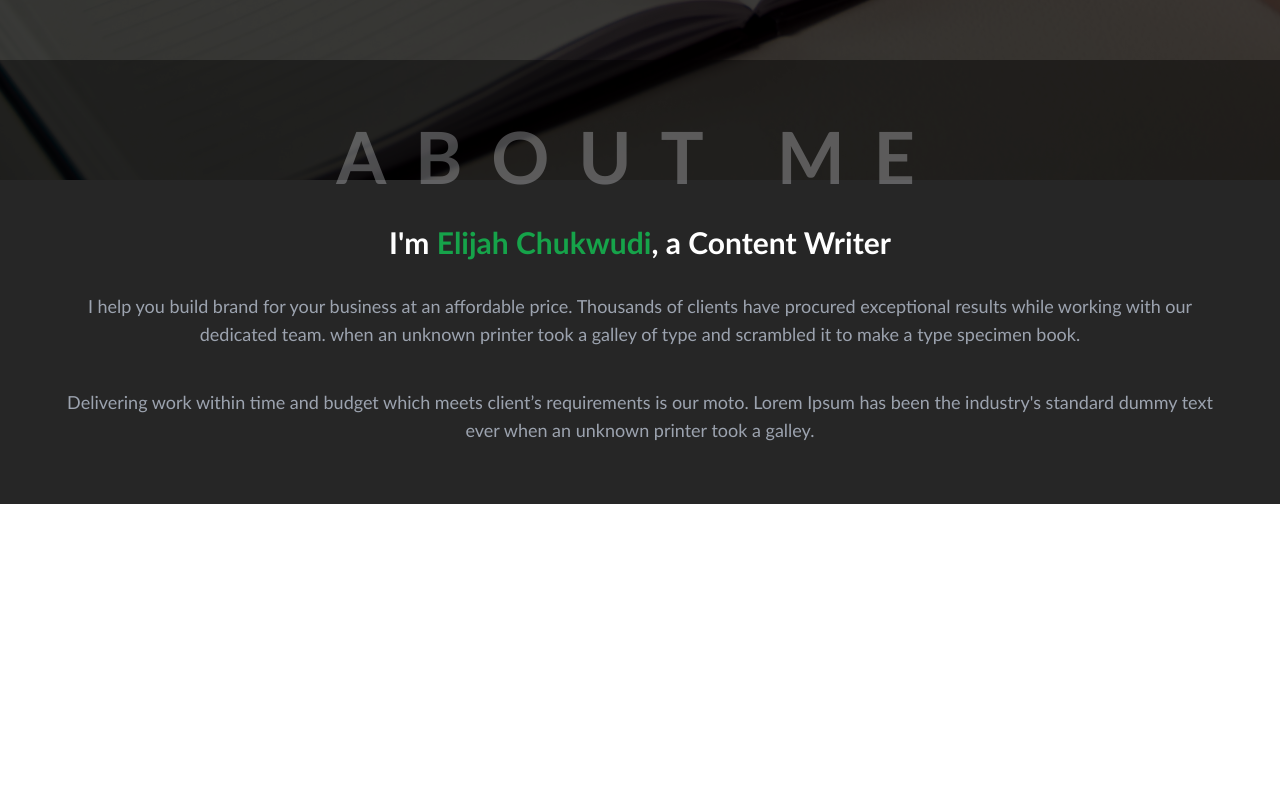
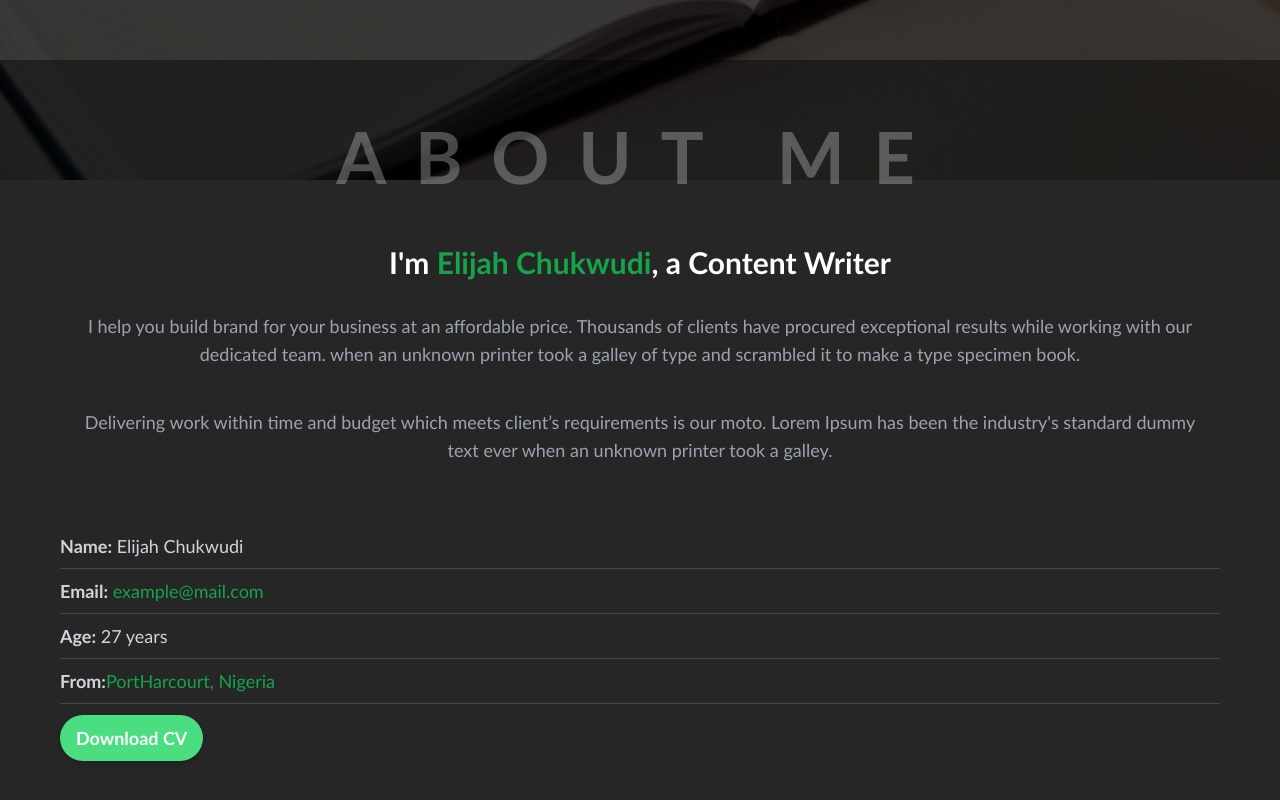
Before and after one commit to DanielImgbi/elijah-portfolio, a React (Vite) app: page / in a window 1280 px wide. Shown: the part 740-1540 px from the top of the page. Before the commit the page ends 1244 px from the top, so only its background shows below. Built offline with nearby package versions, Linux system fonts and the light colour scheme.

Commit message:
still working"

```diff
--- a/src/components/About.jsx
+++ b/src/components/About.jsx
@@ -2,11 +2,14 @@
 
 const About = () => {
   return (
-    <section id="about" className="w-full flex flex-col bg-[rgba(0,0,0,0.85)] md:p-10 ">
+    <section
+      id="about"
+      className="w-full flex flex-col bg-[rgba(0,0,0,0.85)] md:p-10 "
+    >
       <h1 className="text-gray-200 opacity-30 text-[40px] px-1 py-10 font-extrabold text-center tracking-[0.4em] md:p-5 md:text-7xl">
         ABOUT ME
       </h1>
-      <div className="flex">
+      <div className="flex flex-col space-y-5 px-5 py-5">
         <div className="text-white text-center">
           <h2 className="text-white text-3xl font-bold p-3 leading-[45px] md:text-3xl">
             I&apos;m <span className="text-green-600">Elijah Chukwudi</span>, a
@@ -25,7 +28,25 @@ const About = () => {
           </p>
         </div>
         <div>
-
+          <ul className="flex flex-col py-5">
+            <li className="py-2 border-b-[1px] border-[rgba(200,200,200,0.19)] text-lg text-gray-300">
+              <span className="font-semibold">Name:</span> Elijah Chukwudi
+            </li>
+            <li className="py-2 text-green-600  border-b-[1px] border-[rgba(200,200,200,0.19)] text-lg ">
+              <span className="font-semibold text-gray-300">Email:</span>{" "}
+              example@mail.com
+            </li>
+            <li className="py-2 border-b-[1px] border-[rgba(200,200,200,0.19)] text-lg text-gray-300">
+              <span className="font-semibold">Age:</span> 27 years
+            </li>
+            <li className="py-2 text-green-600  border-b-[1px] border-[rgba(200,200,200,0.19)] text-lg ">
+              <span className="font-semibold text-gray-300">From:</span>
+              PortHarcourt, Nigeria
+            </li>
+          </ul>
+          <a href="/elijah_CV.pdf" className="bg-green-400 px-4 py-3 rounded-full shadow-md text-lg text-white font-bold hover:bg-green-500" download>
+            Download CV
+          </a>
         </div>
       </div>
     </section>
```
Also changed, not shown: 1 other file (tests, documents, lock files or other folders).
